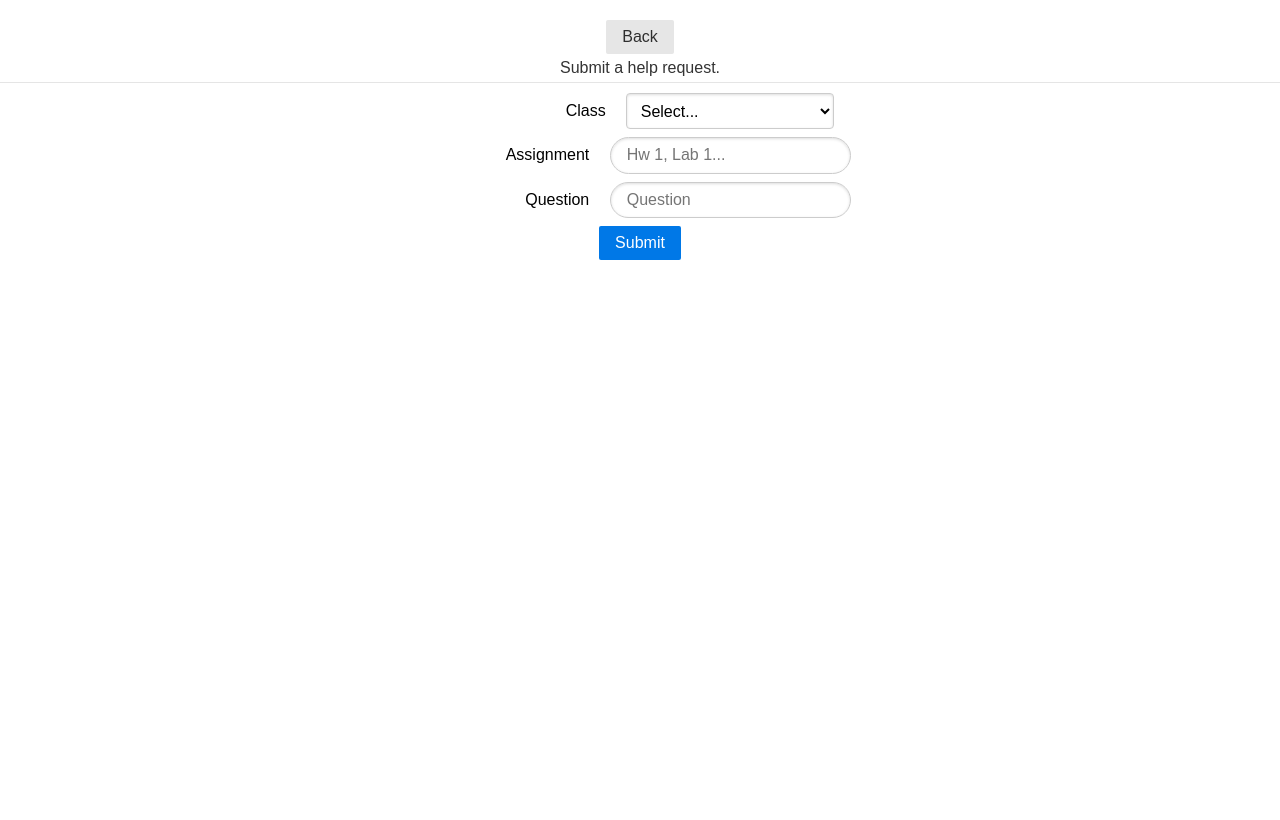
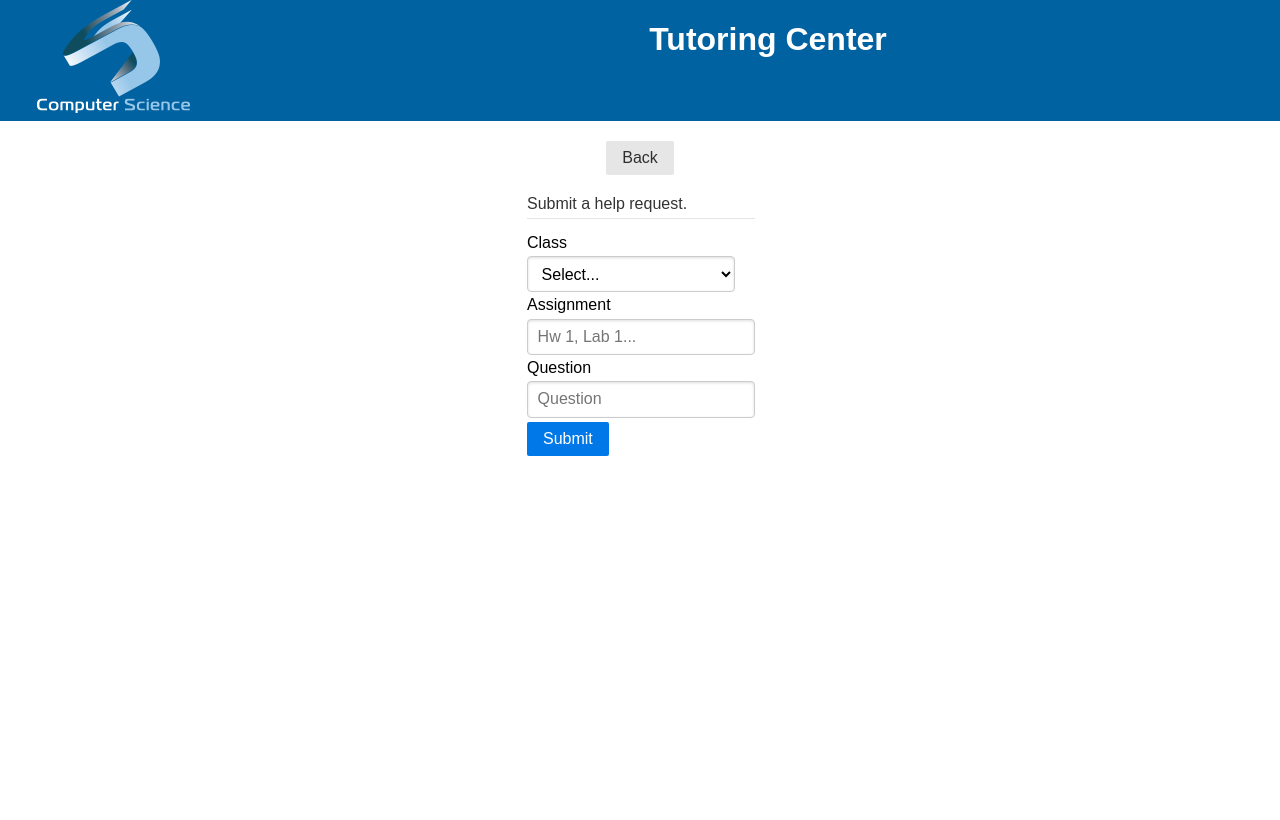
Before and after one commit to ericdudley/Tutor, a PHP site: page /question-form.php in a window 1280 px wide. After the commit the page ends 456 px from the top, so only its background shows below. Run offline with PHP 8.4, Linux system fonts and the light colour scheme; some libraries are stand-ins or nearby versions.

Commit message:
Added name info and logo.

```diff
--- a/www/SQLiteConnection.php
+++ b/www/SQLiteConnection.php
@@ -1,7 +1,7 @@
 <?php
 /**
  * Created by PhpStorm.
- * User: eric
+ * Tutor: eric
  * Date: 9/11/17
  * Time: 6:32 PM
  */
--- a/www/assets/css/main.css
+++ b/www/assets/css/main.css
@@ -1,7 +1,6 @@
 body, html
 {
     margin: 0;
-    margin-top: 10px;
     width: 100%;
     height: 100%;
     position: relative;
@@ -22,3 +21,17 @@ ul{
 {
     text-align: center;
 }
+
+form
+{
+    padding: 15px;
+    text-align: left;
+}
+
+#logo-wrapper
+{
+    background: #0062A0;
+    width: 100%;
+    margin-bottom: 20px;
+    color: white;
+}
--- a/www/head.php
+++ b/www/head.php
@@ -20,6 +20,13 @@
     <link rel="stylesheet"
           href="assets/css/main.css">
 </head>
+<body>
+<div id="logo-wrapper" class="pure-g">
+    <div class="pure-u-1-2 pure-u-md-1-5">
+        <img src="assets/img/cs_logo.png" id="logo">
+    </div>
+    <h1 class="pure-u-1-2 pure-u-md-4-5">Tutoring Center</h1>
+</div>
 <?php
 spl_autoload_register(function ($class) {
     @require_once($class . '.php');
--- a/www/index.php
+++ b/www/index.php
@@ -8,12 +8,6 @@
         foreach(Config::CREATE_TABLE_STRINGS as $str) {
            $db->exec($str);
         }
-    }
-
-    if($_SERVER['uid']){
-        echo "<h1>Hello user ".$_SERVER['uid']."!</h1>";
-        User::create($_SERVER['uid'],
-            $_SERVER['givenName']." ".$_SERVER['sn'], "1");
     }
     ?>
     <div class="pure-u-1">
--- a/www/question-form.php
+++ b/www/question-form.php
@@ -3,12 +3,12 @@
     <div class="pure-u-1">
         <a class="pure-button" href="index.php">Back</a>
     </div>
-    <div class="pure-u-1">
-        <form class="pure-form pure-form-aligned" action="submit-question.php" method="post">
+    <div class="pure-u-sm-2-5"></div>
+    <div class="pure-u-1 pure-u-sm-1-5">
+        <form class="pure-form pure-form-stacked" action="submit-question.php" method="post">
             <fieldset>
                 <legend>Submit a help request.</legend>
 
-                <div class="pure-control-group">
                     <label for="class">Class</label>
                     <select id="class" name="clss" required>
                         <option value="">Select...</option>
@@ -21,20 +21,16 @@
                         <option>PLC</option>
                         <option>Other</option>
                     </select>
-                </div>
 
-                <div class="pure-control-group">
                     <label for="assignment">Assignment</label>
-                    <input class="pure-input-rounded" id="assignment" type="text" placeholder="Hw 1, Lab 1..." name="assn" required>
-                </div>
+                    <input id="assignment" type="text" placeholder="Hw 1, Lab 1..." name="assn" required>
 
-                <div class="pure-control-group">
                     <label for="question">Question</label>
-                    <input class="pure-input-rounded" id="question" type="text" placeholder="Question" name="qtext" required>
-                </div>
+                    <input id="question" type="text" placeholder="Question" name="qtext" required>
 
                 <input class="pure-button pure-button-primary" type="submit" value="Submit">
             </fieldset>
         </form>
     </div>
 </div>
+</body>
--- a/www/question-list.php
+++ b/www/question-list.php
@@ -1,8 +1,8 @@
 <ul class="pure-menu-list">
     <?php
-        foreach(Question::getAll() as $q){
+        foreach(Question::getAll() as $idx=>$q){
             echo "<li class='pure-menu-item'>
-<a class='pure-menu-link' href='#'>{$q->id} {$q->user}</a></li>";
+<a class='pure-menu-link' href='#'>{$idx} {$q->name}</a></li>";
         }
     ?>
 </ul>
--- a/www/submit-question.php
+++ b/www/submit-question.php
@@ -2,8 +2,10 @@
 include "head.php";
 if($_SERVER['uid'] == null){
     $_SERVER['uid'] = "erd5693";
+    $_SERVER['givenName'] = "Eric";
+    $_SERVER['sn'] = "Dudley";
 }
-$question = Question::create($_SERVER['uid'], $_POST['clss'], $_POST['assn'], $_POST['qtext']);
+$question = Question::create($_SERVER['uid'], $_SERVER['givenName'].' '.$_SERVER['sn'], $_POST['clss'], $_POST['assn'], $_POST['qtext']);
 if($question != null){
     echo '<script type="text/javascript">
            window.location = "."
```
Also changed, not shown: www/Config.php (+7 -7 lines), www/Question.php (+15 -12 lines), www/Tutor.php (renamed from www/User.php, +8 -11 lines), www/assets/img/cs_logo.png (added).
